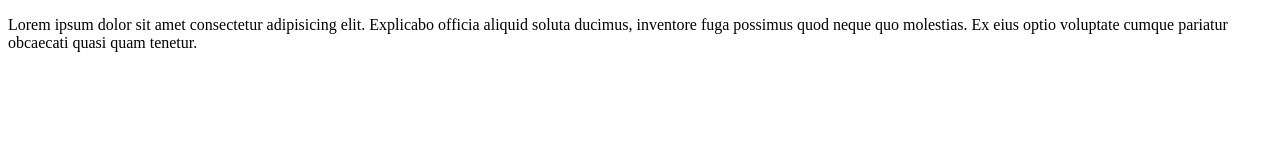
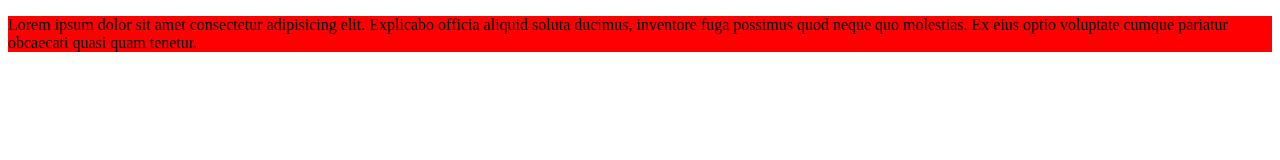
Before and after one commit to iChristmas8/project-JS, a plain HTML site: page index.html in a window 1280 px wide. Drawn offline with Linux system fonts and the light colour scheme.

Commit message:
add color in block with class lorem

```diff
--- a/index.html
+++ b/index.html
@@ -4,6 +4,7 @@
     <meta charset="UTF-8" />
     <meta http-equiv="X-UA-Compatible" content="IE=edge" />
     <meta name="viewport" content="width=device-width, initial-scale=1.0" />
+    <link rel="stylesheet" href="style.css" />
     <title>JavaScript</title>
     <script defer src="/script.js"></script>
   </head>
--- a/style.css
+++ b/style.css
@@ -0,0 +1,3 @@
+.lorem {
+  background-color: red;
+}
```
